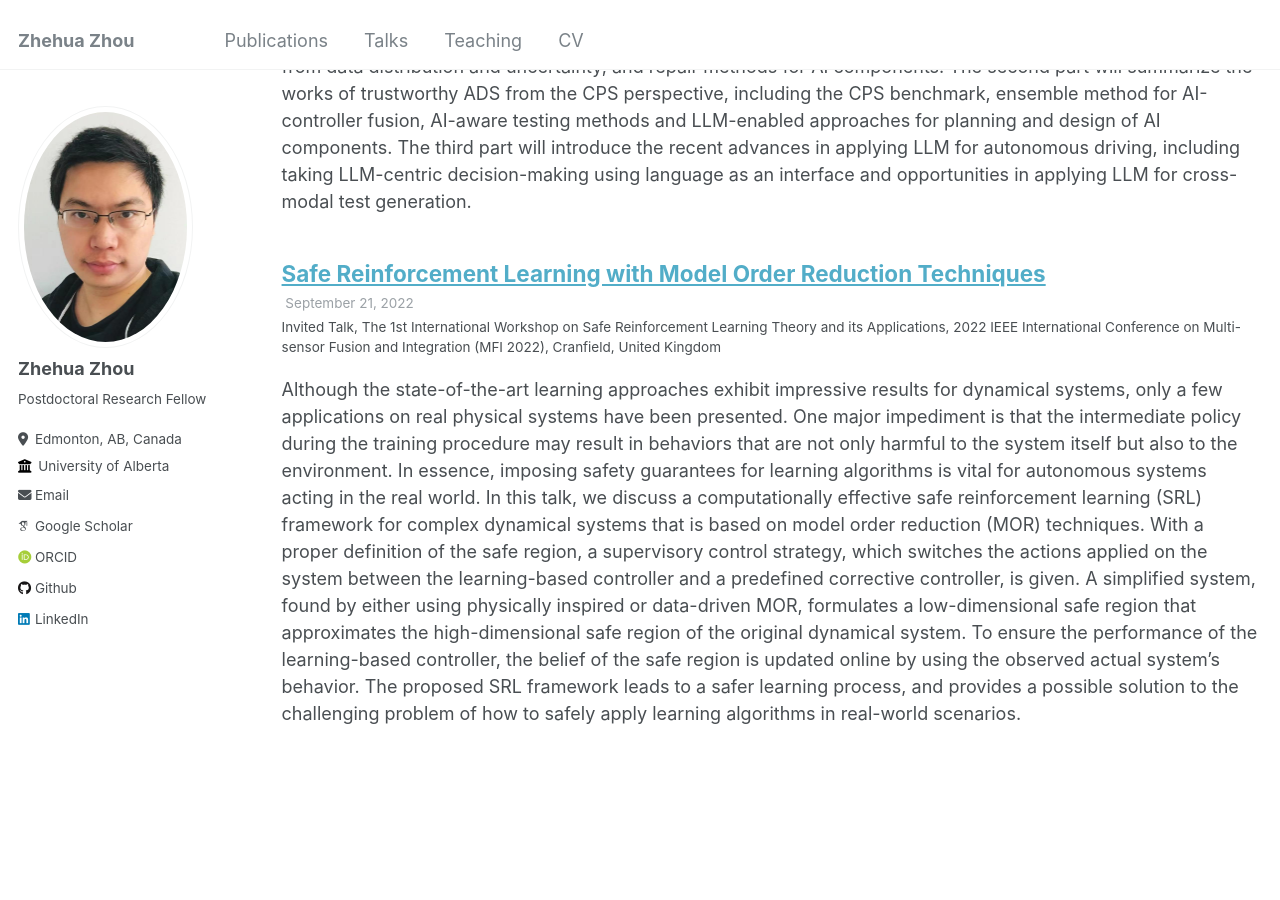
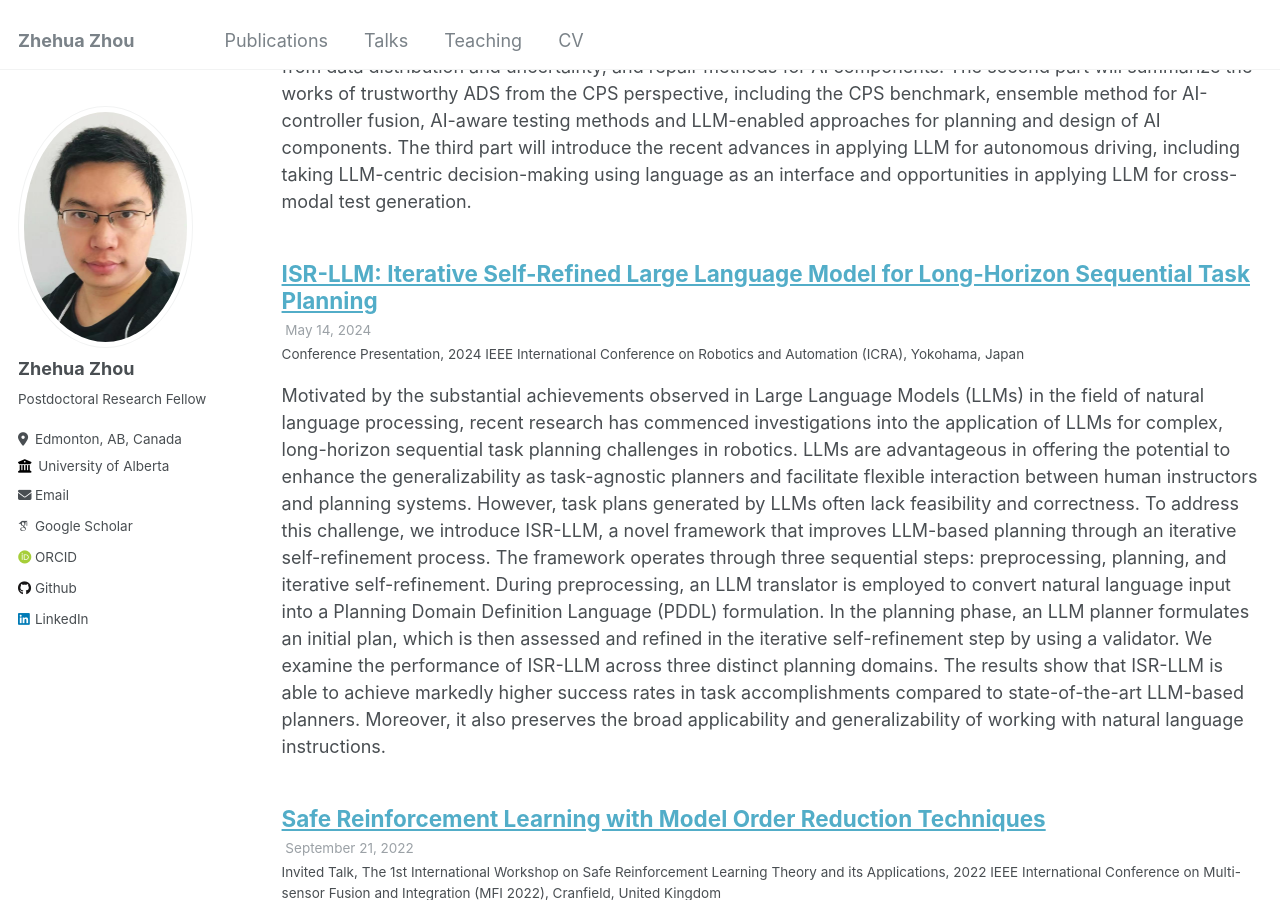
Before and after one commit to zhehuazhou/zhehuazhou.github.io, a Jekyll site: the page built from _pages/talks.html, in a window 1280 px wide and 900 px high, scrolled down 464 px. Built offline with Jekyll 4.4.1, drawn with Linux system fonts in a browser that asks for light colours; some web fonts are replaced.

Commit message:
responsive

```diff
--- a/_includes/archive-single_double.html
+++ b/_includes/archive-single_double.html
@@ -21,6 +21,7 @@
 .column {
   float: left;
   padding: 0px;
+  display: flex
 }
 
 .left {
@@ -43,7 +44,7 @@
 /* Clear floats after the columns */
 .row:after {
   content: "";
-  display: table;
+  display: flex;
   clear: both;
 }
 
--- /dev/null
+++ b/_talks/isrllm.md
@@ -0,0 +1,11 @@
+---
+title: "ISR-LLM: Iterative Self-Refined Large Language Model for Long-Horizon Sequential Task Planning"
+collection: talks
+type: "Conference Presentation"
+permalink: /talks/isrllm
+venue: "2024 IEEE International Conference on Robotics and Automation (ICRA)"
+date: 2024-05-14
+location: "Yokohama, Japan"
+---
+
+Motivated by the substantial achievements observed in Large Language Models (LLMs) in the field of natural language processing, recent research has commenced investigations into the application of LLMs for complex, long-horizon sequential task planning challenges in robotics. LLMs are advantageous in offering the potential to enhance the generalizability as task-agnostic planners and facilitate flexible interaction between human instructors and planning systems. However, task plans generated by LLMs often lack feasibility and correctness. To address this challenge, we introduce ISR-LLM, a novel framework that improves LLM-based planning through an iterative self-refinement process. The framework operates through three sequential steps: preprocessing, planning, and iterative self-refinement. During preprocessing, an LLM translator is employed to convert natural language input into a Planning Domain Definition Language (PDDL) formulation. In the planning phase, an LLM planner formulates an initial plan, which is then assessed and refined in the iterative self-refinement step by using a validator. We examine the performance of ISR-LLM across three distinct planning domains. The results show that ISR-LLM is able to achieve markedly higher success rates in task accomplishments compared to state-of-the-art LLM-based planners. Moreover, it also preserves the broad applicability and generalizability of working with natural language instructions.
```
